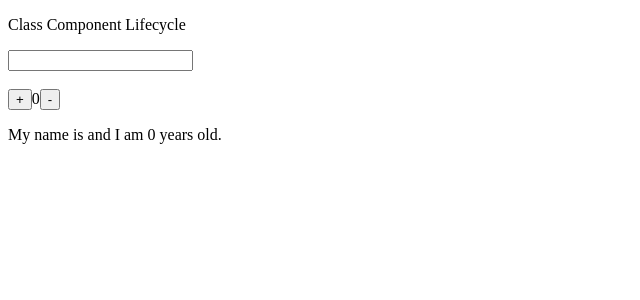
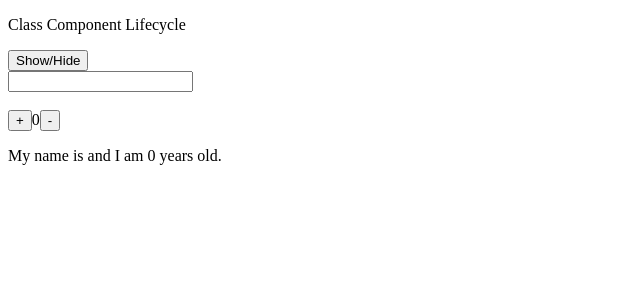
Before and after one commit to iqbal-arif/SimplifiedReactJS, a React (Vite) app in the folder demo/vite-project/Component Lifecyle/ClassComponentLifecyle/classcomponentlifecycle/: page / in a window 1280 px wide. Shown: the top 300 px of the page, without its empty margins (0-640 px from the left). Built offline with nearby package versions, Linux system fonts and the light colour scheme.

Commit message:
modified:   demo/vite-project/Component Lifecyle/ClassComponentLifecyle/classcomponentlifecycle/src/App.jsx

```diff
--- a/demo/vite-project/Component Lifecyle/ClassComponentLifecyle/classcomponentlifecycle/src/App.jsx
+++ b/demo/vite-project/Component Lifecyle/ClassComponentLifecyle/classcomponentlifecycle/src/App.jsx
@@ -1,10 +1,20 @@
+import { useState } from "react";
+
 import { Child } from "./Child";
 
 function App() {
+  const [show, setShow] = useState(true);
+
+  const childComponent = show ? <Child /> : null;
   return (
     <>
       <p className="class component lifecycle">Class Component Lifecycle</p>
-      <Child />
+      <div>
+        <button onClick={() => setShow((currentShow) => !currentShow)}>
+          Show/Hide
+        </button>
+        {childComponent}
+      </div>
     </>
   );
 }
```
